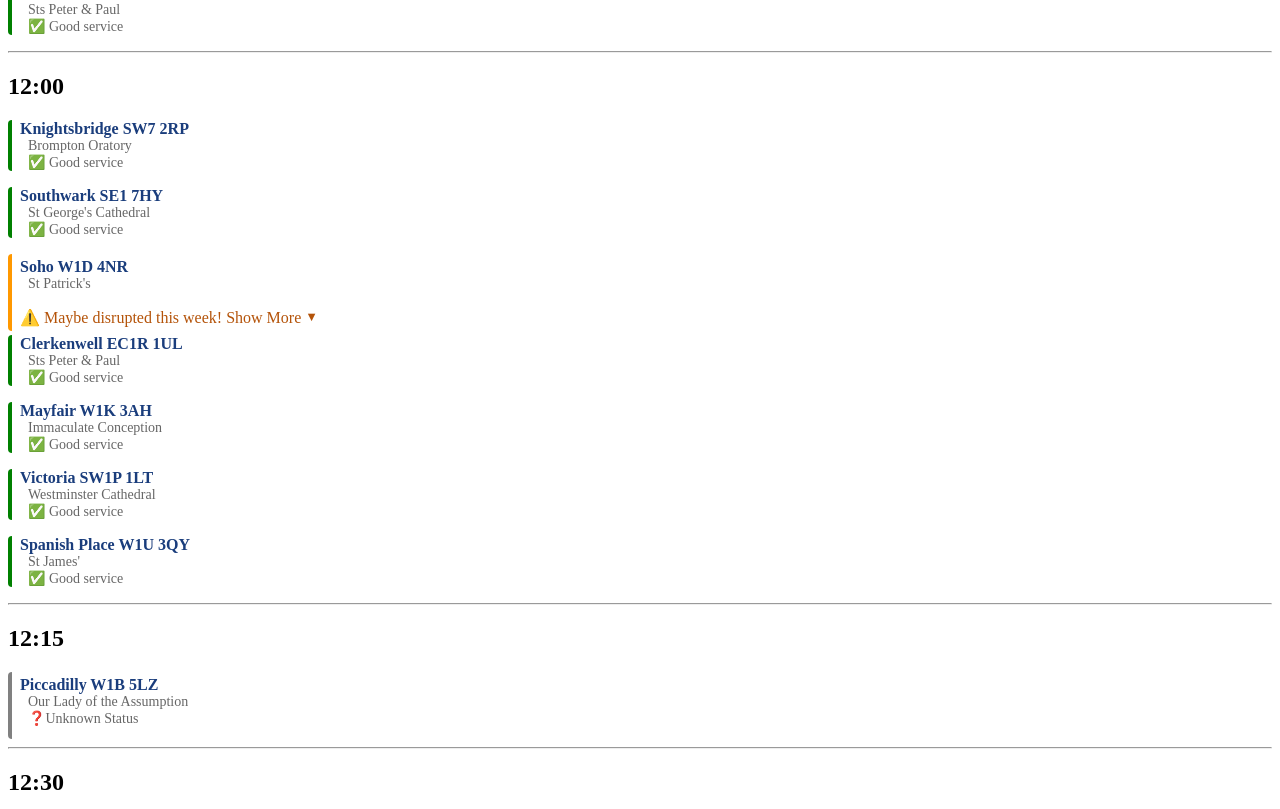
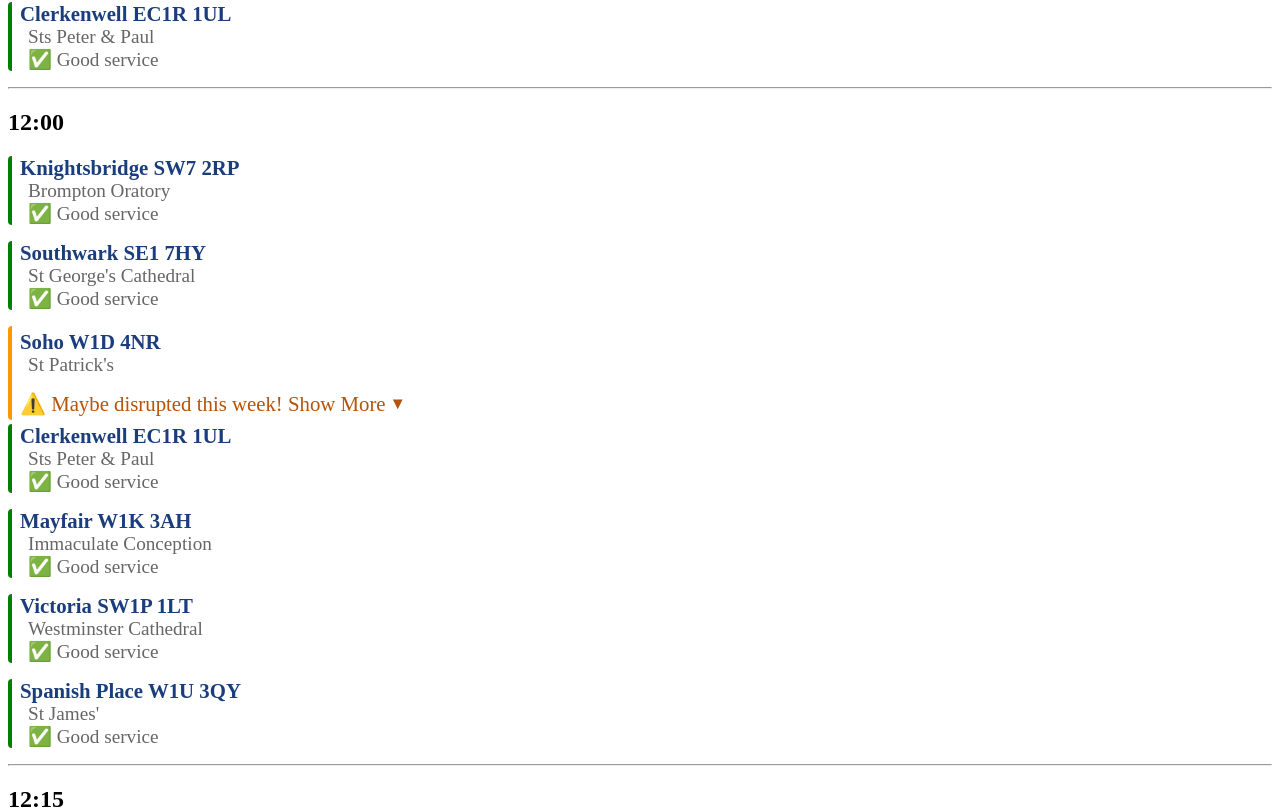
Before and after one commit to sf17490/london-confessions, a Next.js app: page / in a window 1280 px wide. Shown: the part 362-1171 px from the top of the page. Built offline with nearby package versions, Linux system fonts and the light colour scheme.

Commit message:
Make the text bigger

```diff
--- a/app/components/displayUnknownChurchEntry.module.css
+++ b/app/components/displayUnknownChurchEntry.module.css
@@ -15,12 +15,12 @@
 
 .churchName {
   font-weight: 600;         /* Semi-bold */
-  font-size: 1rem;          /* Slightly larger than body */
+  font-size: 1.3rem;
   color: #1a3d7c;           /* Calm, readable blue */
 }
 
 .churchLocation {
-  font-size: 0.875rem;      /* Smaller, secondary text */
+  font-size: 1.2rem;
   color: #666;              /* Muted gray */
   margin-left: 0.5rem;      /* Small indent for readability */
 }
--- a/app/components/staticData.module.css
+++ b/app/components/staticData.module.css
@@ -6,7 +6,7 @@
 
 .churchName {
   font-weight: 600;         /* Semi-bold */
-  font-size: 1rem;          /* Slightly larger than body */
+  font-size: 1.3rem;
   color: #1a3d7c;           /* Calm, readable blue */
   display:flex;
 }
@@ -16,14 +16,14 @@
 }
 
 .churchLocation {
-  font-size: 0.875rem;      /* Smaller, secondary text */
+  font-size: 1.2rem;
   color: #666;              /* Muted gray */
   margin-left: 0.5rem;      /* Small indent for readability */
 }
 
 .goodService {
   font-weight:100;
-  font-size: 0.875rem;      /* Smaller, secondary text */
+  font-size: 1.2rem;
   color: #666;              /* Muted gray */
   margin-left: 0.5rem;      /* Small indent for readability */
 
@@ -35,6 +35,7 @@
   padding: 0rem 0.5rem ;
   margin-top: 0.25rem;
   font-weight: 500;
+  font-size: 1.3rem;
   color: #6d4c41; /* dark brown text */
   border-radius: 4px;
 }
@@ -44,6 +45,7 @@
   padding: 0.25rem 0.5rem;
   margin-top: 0.25rem;
   font-weight: 500;
+  font-size: 1.3rem;
   color: #6d4c41; /* dark brown text */
   border-radius: 4px;
 }
```
